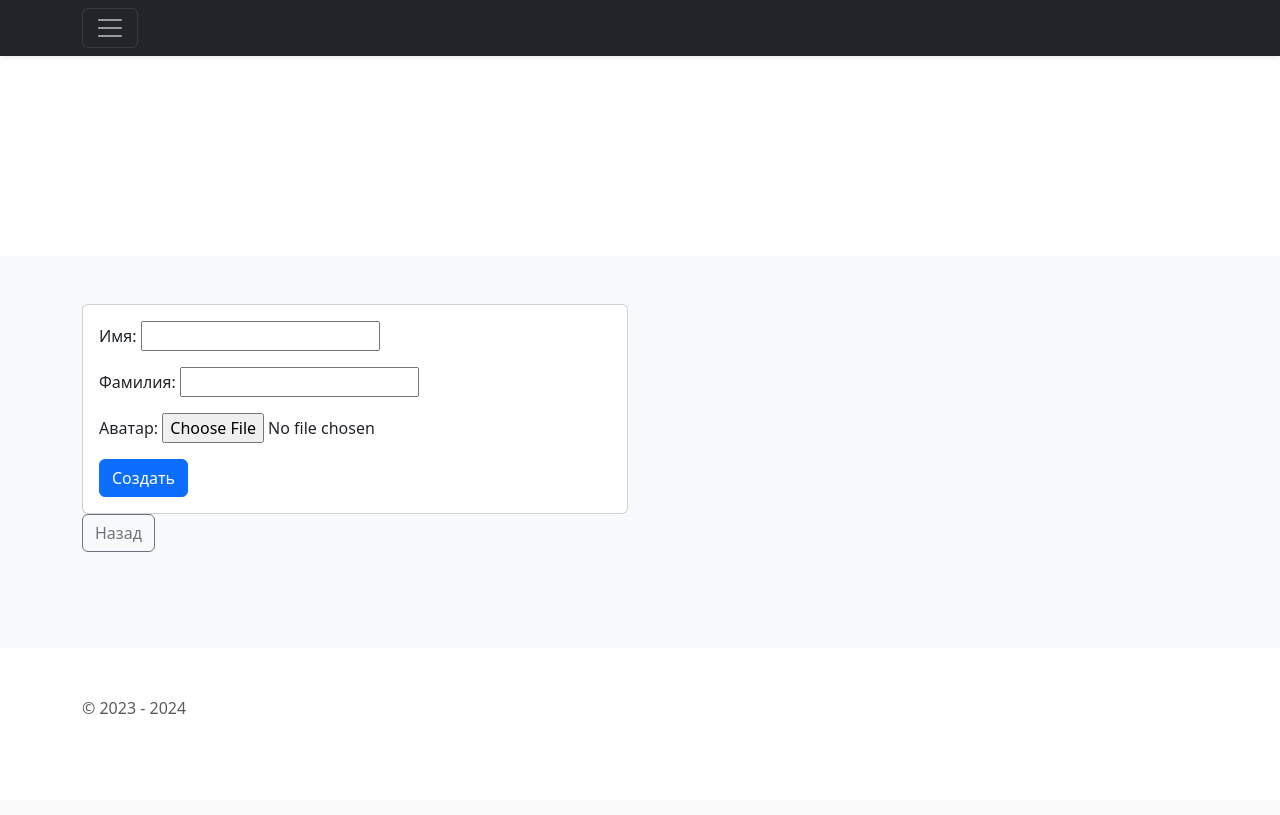
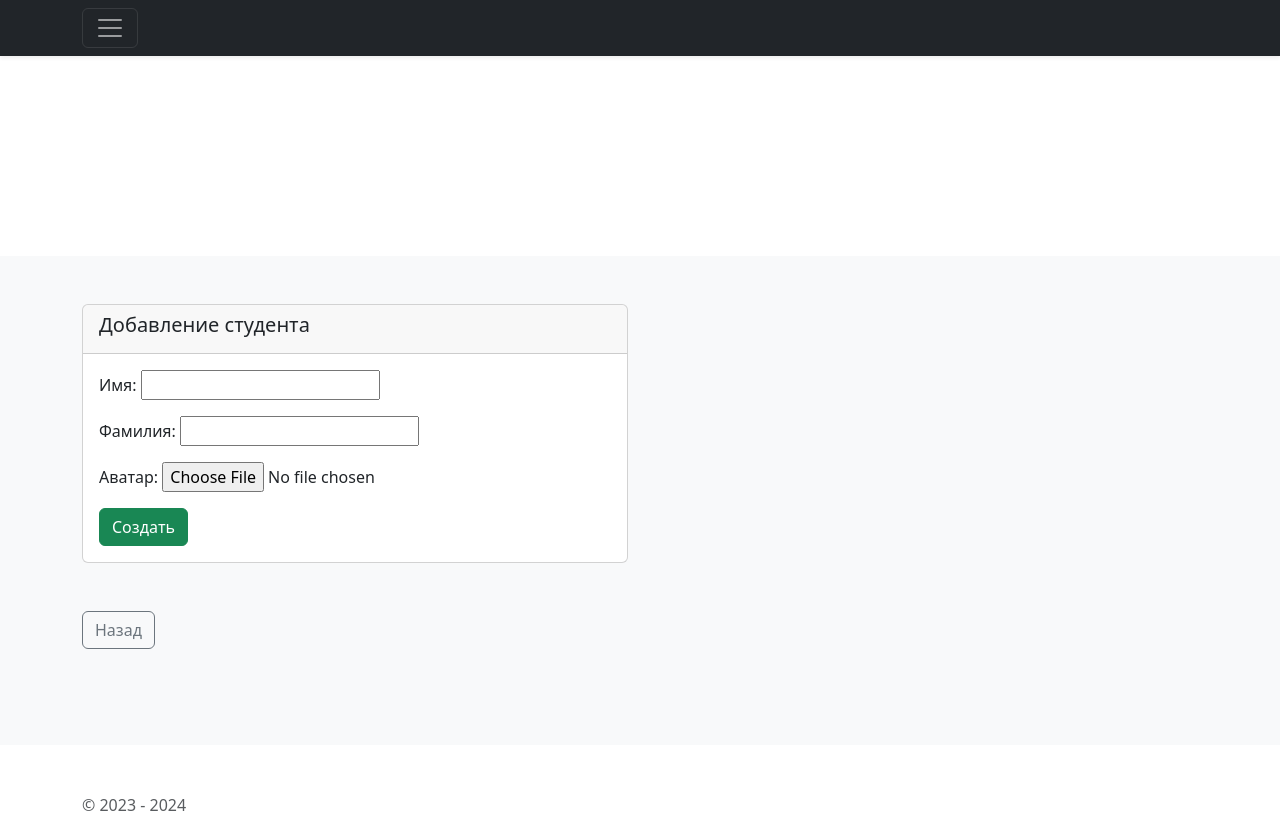
Before and after one commit to vlad-prist/django_new_project, a Django app: page /create/ in a window 1280 px wide. Shown: the top 815 px of the page. Before the commit the page ends 714 px from the top, so only its background shows below. Run offline with Django 5.2, Linux system fonts and the light colour scheme; some libraries are stand-ins or nearby versions.

Commit message:
добавление forms

```diff
--- /dev/null
+++ b/new_app/forms.py
@@ -0,0 +1,12 @@
+from django import forms
+
+from new_app.models import Student
+
+
+class StudentForm(forms.ModelForm):
+
+    class Meta:
+        model = Student
+        # fields = '__all__'
+        fields = ('first_name', 'last_name', 'avatar', )
+        # exclude = ('is_active')
--- a/new_app/templates/new_app/student_form.html
+++ b/new_app/templates/new_app/student_form.html
@@ -1,14 +1,17 @@
 {% extends 'new_app/base.html' %}
 {% block content %}
-<div class="col-12">
+<div class="col mb-5">
     <div class="row">
         <div class="col-6">
             <div class="card">
+                <div class="card-header">
+                    <h5 class="card-title">Добавление студента</h5>
+                </div>
                 <div class="card-body">
                     <form method="post" enctype="multipart/form-data">
                         {% csrf_token %}
                         {{ form.as_p }}
-                        <button type="submit" class="btn btn-primary">Создать</button>
+                        <button type="submit" class="btn btn-success">Создать</button>
                     </form>
                 </div>
             </div>
--- a/new_app/views.py
+++ b/new_app/views.py
@@ -1,5 +1,7 @@
 from django.shortcuts import render, get_object_or_404, redirect
 from django.views.generic import ListView, DetailView, CreateView, UpdateView, DeleteView
+
+from new_app.forms import StudentForm
 from new_app.models import Student
 from django.urls import reverse_lazy, reverse
 
@@ -16,13 +18,15 @@ class StudentDetailView(DetailView):
 
 class StudentCreateView(CreateView):
     model = Student
-    fields = ('first_name', 'last_name', 'avatar')
+    form_class = StudentForm
+    #fields = ('first_name', 'last_name', 'avatar')
     success_url = reverse_lazy("new_app:index")
 
 
 class StudentUpdateView(UpdateView):
     model = Student
-    fields = ('first_name', 'last_name', 'avatar')
+    form_class = StudentForm
+    #fields = ('first_name', 'last_name', 'avatar')
     success_url = reverse_lazy("new_app:index")
 
 
```
